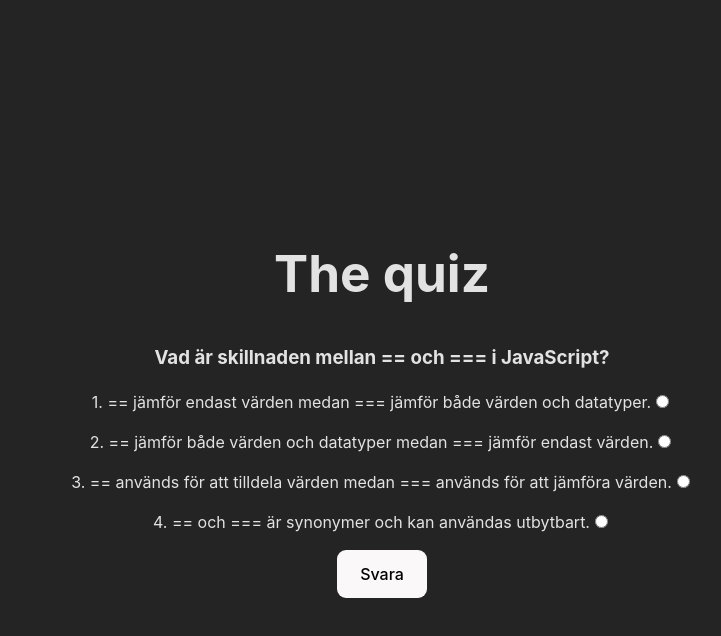
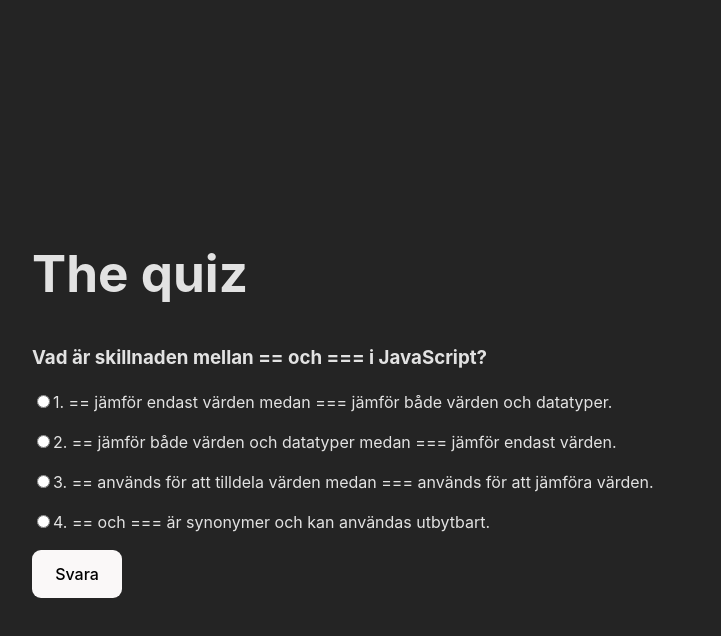
Before and after one commit to SaraEmiliaJohnsson/react-quiz, a React (Vite) app: page / in a window 1280 px wide. Both pictures are taken after a click on the button "Starta". Shown: the top 636 px of the page, without its empty margins (258-979 px from the left). Built offline with nearby package versions, Linux system fonts and the light colour scheme.

Commit message:
more styling fixes

```diff
--- a/src/App.css
+++ b/src/App.css
@@ -6,10 +6,11 @@
 }
 
 
-.card {
-  padding: 2em;
+/* .welcome-container {
+
+} */
+
+.game-container {
+  width: 700px;
+  text-align: left;
 }
-
-.read-the-docs {
-  color: #888;
-}
--- a/src/components/Game.tsx
+++ b/src/components/Game.tsx
@@ -24,9 +24,9 @@ const Game = (props: GameProps) => {
 	const options = question.answers.map((answer, index) => (
 		<p key={index}>
 			<label>
+
+				<input type="radio" name="anwers" onClick={() => setSelectedAnswer(index)} />
 				{answer}
-				<input type="radio" name="anwers" onClick={() => setSelectedAnswer(index)} />
-
 			</label>
 		</p>
 	));
@@ -48,7 +48,7 @@ const Game = (props: GameProps) => {
 
 	return (
 
-		<section>
+		<section className="game-container">
 			<h1>The quiz</h1>
 
 			<h3>{question.question}</h3>
--- a/src/components/Welcome.tsx
+++ b/src/components/Welcome.tsx
@@ -5,7 +5,7 @@ type WelcomeProps = {
 
 const Welcome = (props: WelcomeProps) => {
 	return (
-		<section>
+		<section className="welcome-container">
 			<h1>Välkommen till mitt quiz!</h1>
 			<p>Tryck på knappen för att starta!</p>
 			<button type="button" onClick={props.nextScreen}>Starta</button>
```
